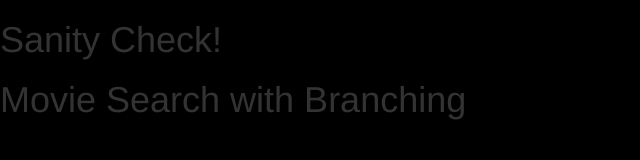
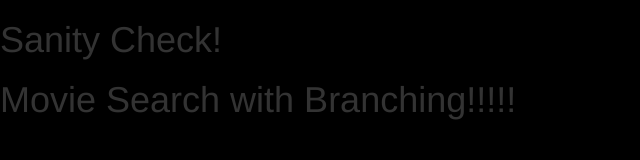
Before and after one commit to Ho0dLuM/projectGinaJordon, a website: page src/index.html in a window 1280 px wide. Shown: the full height of the page, 0-640 px from the left. Drawn offline with nearby package versions, Linux system fonts and the light colour scheme.

Commit message:
changes second h1 tag

```diff
--- a/src/index.html
+++ b/src/index.html
@@ -8,7 +8,7 @@
   </head>
   <body>
     <h1>Sanity Check!</h1>
-    <h1>Movie Search with Branching</h1>
+    <h1>Movie Search with Branching!!!!! </h1>
   </body>
   <script src="https://code.jquery.com/jquery-2.2.4.min.js" integrity="sha256-BbhdlvQf/xTY9gja0Dq3HiwQF8LaCRTXxZKRutelT44=" crossorigin="anonymous"></script>
   <script src="https://maxcdn.bootstrapcdn.com/bootstrap/3.3.6/js/bootstrap.min.js" integrity="sha384-0mSbJDEHialfmuBBQP6A4Qrprq5OVfW37PRR3j5ELqxss1yVqOtnepnHVP9aJ7xS" crossorigin="anonymous"></script>
```
